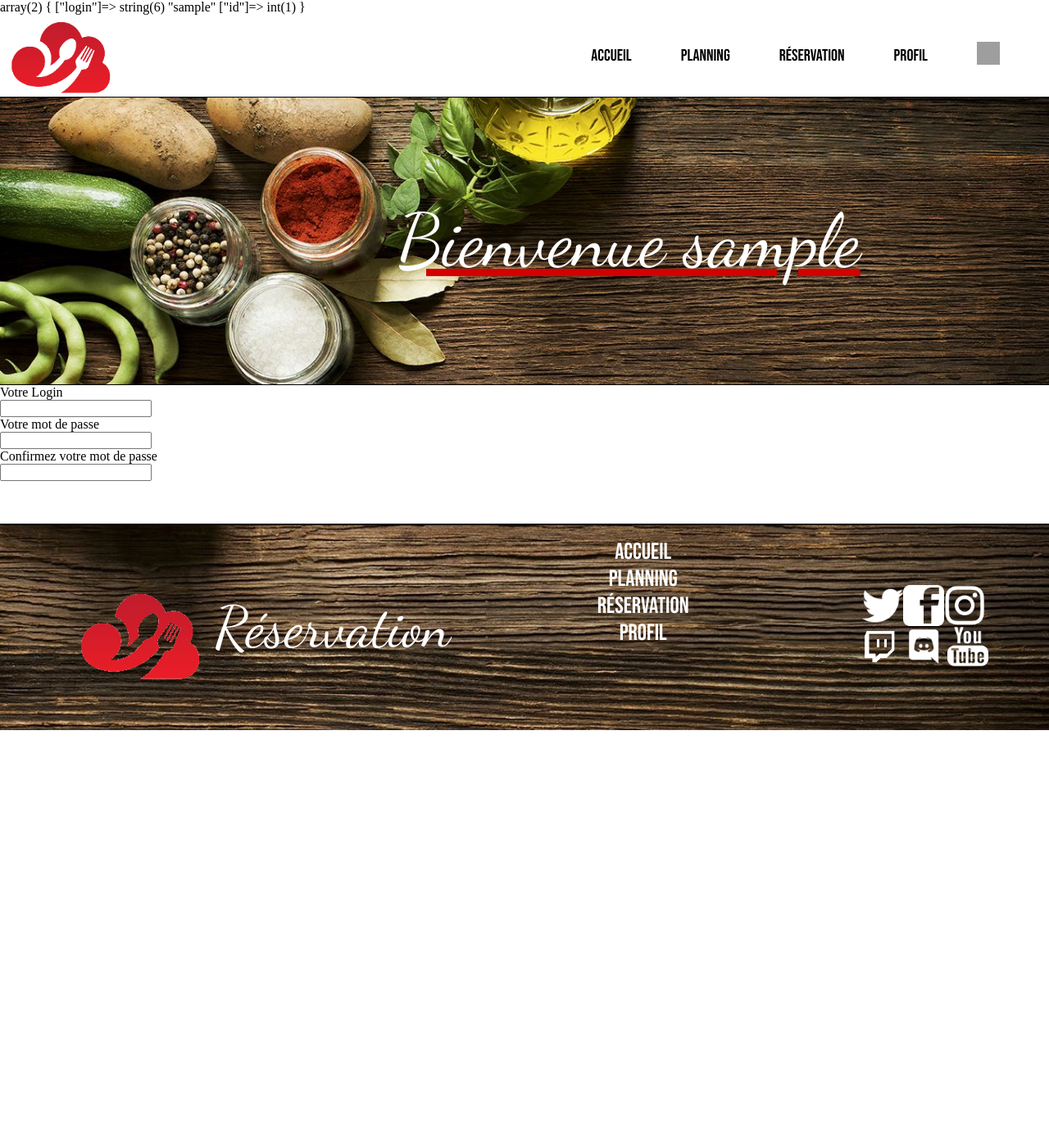
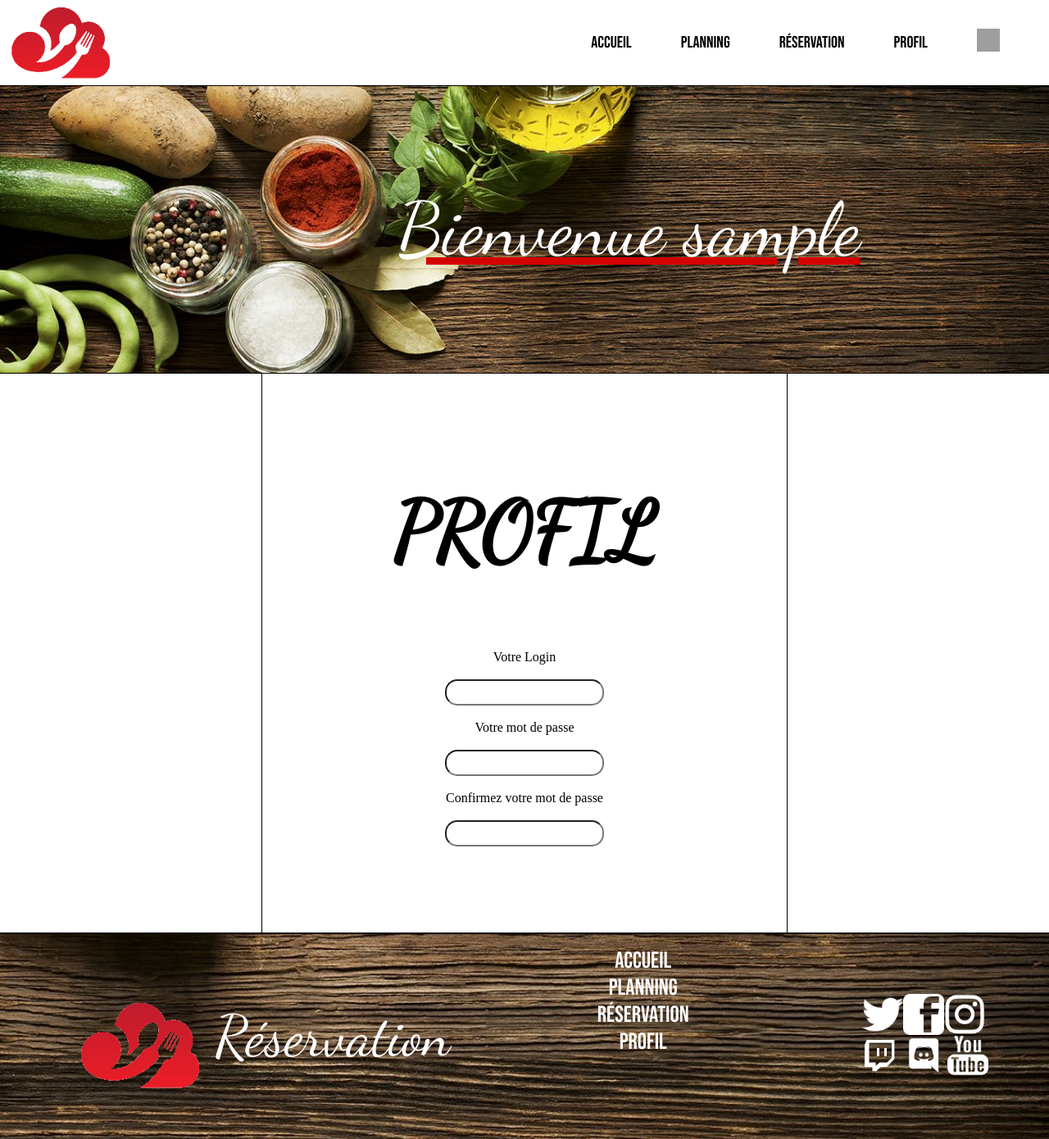
Before and after one commit to paul-le/reservation-salles, a PHP site: page /profil.php in a window 1280 px wide. Shown: the whole page at 82% size. Before the commit the page ends 891 px from the top, so only its background shows below. Run offline with PHP 8.4, Linux system fonts and the light colour scheme; the visitor is signed in with stand-in values (Sample User, id 1); data that the repository does not hold is empty; grey boxes are pictures that could not be loaded.

Commit message:
Stylisation & ajout d'image

```diff
--- a/header.php
+++ b/header.php
@@ -3,14 +3,14 @@
                 <section id="menuflexing">
                     <a href="index.php"><img id="logoheader" src="images/logoreservationtrue.png"></a>
                     <ul id="headerflex">
-                        <li class="liheader"><a href="index.php"> ACCUEIL </a></li>
-                        <li class="liheader"><a href="planning.php"> PLANNING </a></li>
-                        <li class="liheader"><a href="reservation.php"> RÉSERVATION </a></li>
+                        <li class="liheader"><a class="headerbouton" href="index.php"> ACCUEIL </a></li>
+                        <li class="liheader"><a class="headerbouton" href="planning.php"> PLANNING </a></li>
+                        <li class="liheader"><a class="headerbouton" href="reservation.php"> RÉSERVATION </a></li>
                         <?php if(!isset($_SESSION['login'])){?>
-                        <li class="liheader"><a href="inscription.php"> INSCRIPTION </a></li>
-                        <li class="liheader"><a href="connexion.php"> CONNEXION </a></li>
+                        <li class="liheader"><a class="headerbouton" href="inscription.php"> INSCRIPTION </a></li>
+                        <li class="liheader"><a class="headerbouton" href="connexion.php"> CONNEXION </a></li>
                         <?php } if(isset($_SESSION['login'])){?>
-                        <li class="liheader"><a href="profil.php"> PROFIL </a></li>             <li class="liheader"><a href="logout.php"><img id="imglogout" src="images/deconnexion.png"></a></li>
+                        <li class="liheader"><a class="headerbouton" href="profil.php"> PROFIL </a></li>             <li class="liheader"><a id="boutondeco" href="logout.php"><img id="imglogout" src="images/deconnexion.png"></a></li>
                         <?php }?>
                     </ul>
                 </section>
--- a/profil.php
+++ b/profil.php
@@ -1,6 +1,5 @@
 <?php
 session_start();
-var_dump($_SESSION);
 $connexion = mysqli_connect("localhost","root","","reservationsalles");
 $requete = "SELECT * FROM utilisateurs WHERE login = '".$_SESSION['login']."' ";
 $query = mysqli_query($connexion, $requete);
@@ -15,10 +14,11 @@ $resultat = mysqli_fetch_assoc($query);
         </head>
         <body>
         <?php include("header.php") ?>
-        <main>
+        <main id="mainprofil">
         <?php if (isset($_SESSION['login'])){ ?>
-
-            <form action="" method="post">
+                <section id="sectionformprofil">
+                    <form action="" method="post" id="profilform">
+                    <h1 id="h1profil">PROFIL</h1>
                         <label> Votre Login </label><br>
                             <input type="text" name="login" value="<?php echo $resultat['login']; ?>"><br>
                         <label> Votre mot de passe </label><br>
@@ -27,8 +27,7 @@ $resultat = mysqli_fetch_assoc($query);
                             <input type="password" name="passwordcon"><br>
                         <input name="ID" type="hidden" value=<?php echo $resultat['id']; ?>>
                         <br><br>
-
-
+                <section>
                     <?php } ?>
         </main>
         <?php include("footer.php")?>
--- a/style.css
+++ b/style.css
@@ -59,12 +59,26 @@ header{
     color:black;
 }
 
+.headerbouton:hover{
+    border-top: 1.5px solid black;
+    padding-top: 7px;
+    background-image:url('images/listhover.gif');
+    background-size: 500px 350px;
+}
+
+#imglogout:hover{
+    /*background-color: black;*/
+    transform: rotate(360deg) scale(1.5);
+    -webkit-transform: rotate(360deg) scale(1.5);
+}
+
 #imglogout{
     width: 28px;
     height: 28px;
     /*border: 2px solid rgb(54, 54, 54);
     border-radius:50% 50% 50% 50%;
     padding:3px;*/
+    transition: all 0.5s ease-out;
 }
 
 #bottomheaderbg{
@@ -292,3 +306,44 @@ footer a{
     border-radius: 15px 15px 15px 15px;
     padding:1%;
 }
+
+/*---------------CSS PAGE DE PROFIL----------------*/
+/*---------------CSS PAGE DE PROFIL----------------*/
+/*---------------CSS PAGE DE PROFIL----------------*/
+/*---------------CSS PAGE DE PROFIL----------------*/
+/*---------------CSS PAGE DE PROFIL----------------*/
+/*---------------CSS PAGE DE PROFIL----------------*/
+
+#mainprofil{
+    display:flex;
+}
+
+#h1profil{
+    font-family:'Dancing Script', cursive;
+    font-size: 100px;
+}
+
+#sectionformprofil{
+    display:flex;
+    justify-content: center;
+    align-items: center;
+    width:100%;
+}
+
+#profilform{
+    display: flex;
+    flex-direction: column;
+    margin-top: 4%;
+    margin-bottom: 4%;
+    justify-content: center;
+    align-items: center;
+    width: 50%;
+    border-right: 1.5px solid black;
+    border-left: 1.5px solid black;
+    height: 100%;
+}
+
+#profilform input{
+    border-radius: 15px 15px 15px 15px;
+    padding:1%;
+}
```
Also changed, not shown: 1 other file. Lines whose indentation alone changed are shown as unchanged.
